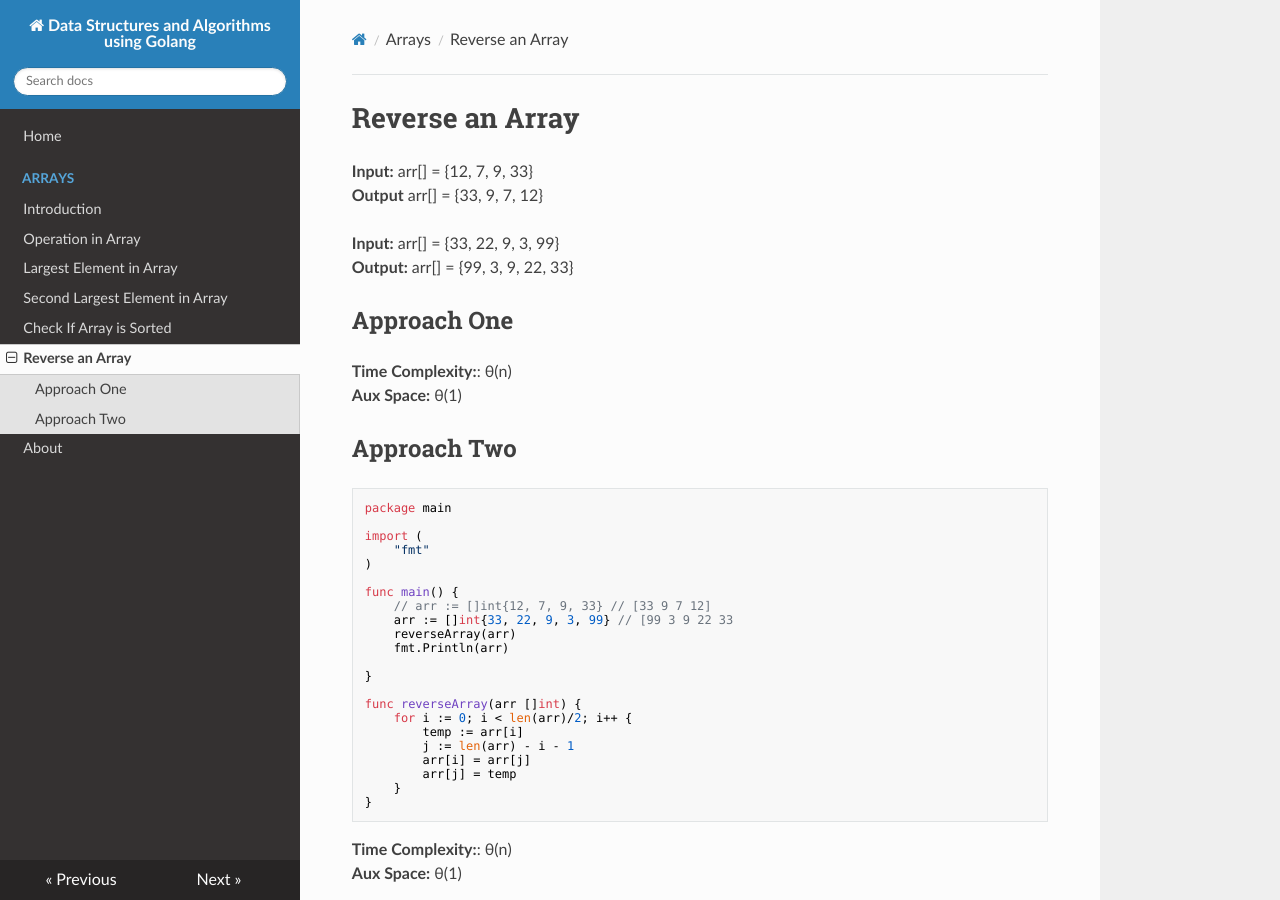
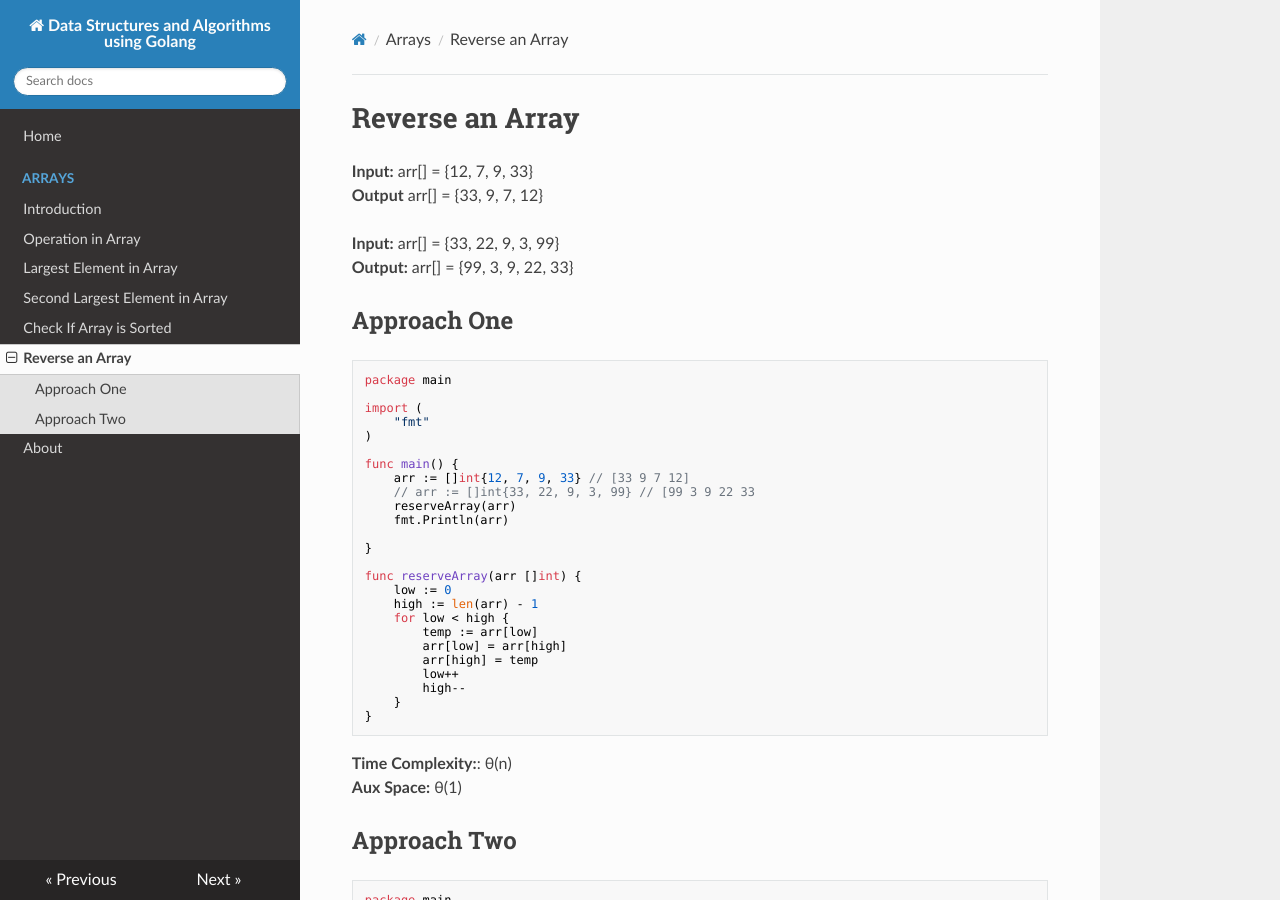
Before and after one commit to prithvipal/golang-dsa, an MkDocs documentation site: the page built from docs/array/reverse_array.md, in a window 1280 px wide and 900 px high. Built offline with MkDocs 1.6.1, drawn with Linux system fonts in a browser that asks for light colours; nearby versions of some CDN libraries.

````diff
--- a/docs/array/reverse_array.md
+++ b/docs/array/reverse_array.md
@@ -8,6 +8,33 @@
 
 ## Approach One
 
+```
+package main
+
+import (
+	"fmt"
+)
+
+func main() {
+	arr := []int{12, 7, 9, 33} // [33 9 7 12]
+	// arr := []int{33, 22, 9, 3, 99} // [99 3 9 22 33
+	reserveArray(arr)
+	fmt.Println(arr)
+
+}
+
+func reserveArray(arr []int) {
+	low := 0
+	high := len(arr) - 1
+	for low < high {
+		temp := arr[low]
+		arr[low] = arr[high]
+		arr[high] = temp
+		low++
+		high--
+	}
+}
+```
 
 **Time Complexity:**: &theta;(n) <br>
 **Aux Space:** &theta;(1)
````
